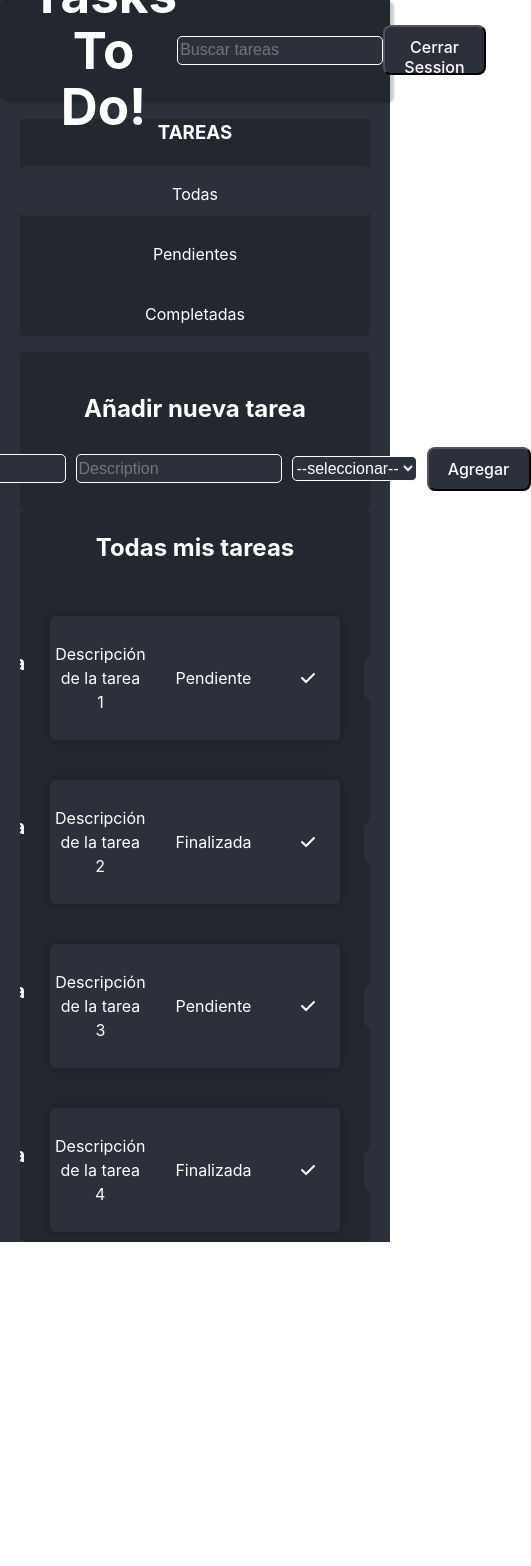
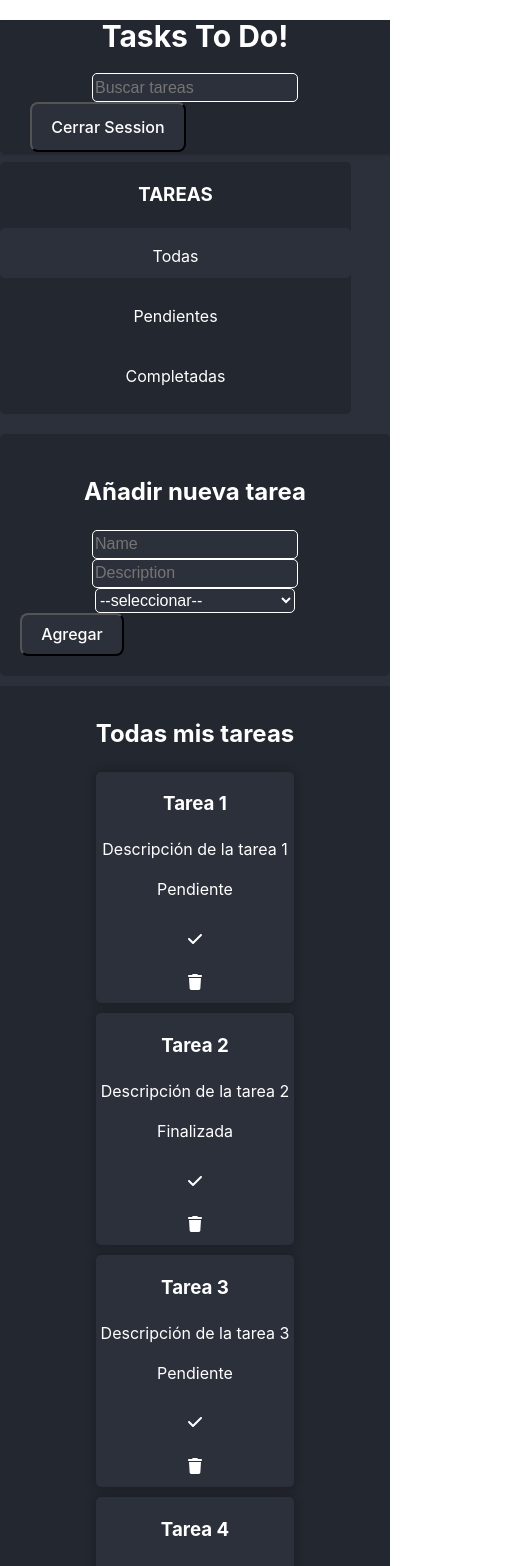
Before and after one commit to rafael07-dev/learning-react, a React (Vite) app in the folder TodoList/: page / in a window 390 px wide. Shown: the top 1566 px of the page, 531 px wide, since content can reach past the window. Before the commit the page ends 1242 px from the top, so only its background shows below. Built offline with nearby package versions, Linux system fonts and the light colour scheme.

Commit message:
change styles

```diff
--- a/TodoList/components/AddTask.css
+++ b/TodoList/components/AddTask.css
@@ -2,6 +2,7 @@
     background-color: rgb(35, 39, 47, 1);
     border-radius: 5px;
     padding: 20px;
+    margin-bottom: 10px;
 }
 
 .task-content form{
--- a/TodoList/components/Aside.css
+++ b/TodoList/components/Aside.css
@@ -1,7 +1,8 @@
 .aside{
     background-color: rgb(35, 39, 47, 1);
     color: white;
-    width: 100%;
+    height: 100vh;
+    width: 20%;
     border-radius: 5px;
 }
 
--- a/TodoList/components/Header.css
+++ b/TodoList/components/Header.css
@@ -1,13 +1,14 @@
 .header{
+    background-color: rgb(35, 39, 47, 1);
     display: flex;
     justify-content: space-between;
-    background-color: rgb(35, 39, 47, 1);
     align-items: center;
     margin-bottom: 10px;
     padding: 0 30px;
+    box-shadow: 3px 2px 2px 1px rgba(0, 0, 0, 0.2);
+    /*width: 100%;
     border-radius: 5px;
-    box-shadow: 3px 2px 2px 1px rgba(0, 0, 0, 0.2);
-    height: 100px;
+    height: 100px;*/
 }
 
 .header h1{
--- a/TodoList/components/TodoList.css
+++ b/TodoList/components/TodoList.css
@@ -1,23 +1,22 @@
-.tasks {
+.tasks-list {
     background-color: rgb(35, 39, 47, 1);
-    display: flex;
-    flex-direction: column;
-    gap: 20px;
-    border-radius: 5px;
-    overflow-x: hidden;
+    padding: 10px;
+    height: 100vh;
 }
 
-.card-todo {
+.task {
     display: flex;
     justify-content: center;
-    gap: 30px;
     align-items: center;
     background-color: rgb(44, 48, 59, 1);
     color: white;
     box-shadow: 0px 0px 10px 2px rgba(0, 0, 0, 0.2);
     border-radius: 5px;
+    margin-bottom: 10px;
+    gap: 20px;
+    /*
     margin: 10px 30px;
     padding: 10px;
     height: auto;
-    width: auto;
+    width: auto;*/
 }
--- a/TodoList/components/TodoList.jsx
+++ b/TodoList/components/TodoList.jsx
@@ -18,10 +18,10 @@ export const TodoList = () => {
   }
 
   return (
-    <div className="tasks">
+    <div className="tasks-list">
       <h2>{filter == 'all' ? 'Todas mis tareas': filter === 'pending'?  'Tareas pendientes': 'Tareas completadas'}</h2>
         {taskToShow.map((item, index) => (
-          <div key={index} className='card-todo'>
+          <div key={index} className='task'>
             <h3>{item.name}</h3>
             <p>{item.description}</p>
             <p>{item.done ? 'Finalizada' : 'Pendiente'}</p>
--- a/TodoList/src/App.css
+++ b/TodoList/src/App.css
@@ -13,25 +13,60 @@
   color: white;
 }
 
-.principal-content{
-  margin: 0 20px;
-
+.main-content{
+  display: flex;
+  gap: 20px;
+  max-width: 1200px;
+  margin: 0 auto;
 }
 
-@media (min-width: 720px) {
+.content{
+  width: 80%;
+}
 
-  .principal-content{
-    display: grid;
-    grid-template-columns: 250px 1fr;
-    gap: 10px;
+@media (max-width: 480px) {
+  .header{
+    display: block;
   }
 
-  .aside {
-    grid-row: 1 / 3;
+  .header h1{
+    font-size: 30px;
   }
 
-  .tasks{
-    grid-column: 2 / 3;
+  .aside{
+    width: 90%;
+    height: 40%;
   }
 
+  .task-content form{
+    display: block;
+    justify-content: center;
+  }
+
+  .tasks-list{
+    height: 100%;
+  }
+
+  .task{
+    display: block;
+  }
+
+  .main-content{
+    display: flex;
+    flex-direction: column;
+  }
+
+  .content{
+    width: 100%;
+    margin: 0 auto;
+  }
+
+  .task{
+    width: 100%;
+  }
+
+  .tasks-list{
+    display: grid;
+    place-content: center;
+  }
 }
--- a/TodoList/src/App.jsx
+++ b/TodoList/src/App.jsx
@@ -9,14 +9,16 @@ function App() {
   return (
     <>
       <Header />
-      <div className="principal-content">
+      <div className="main-content">
         <Aside />
-        <AddTask />
-        <TodoList />
+        <section className="content">
+          <AddTask />
+          <TodoList />
+        </section>
       </div>
 
     </>
   )
 }
 
-export default App
+export default App;
--- a/TodoList/src/index.css
+++ b/TodoList/src/index.css
@@ -19,8 +19,15 @@ a:hover {
 
 body {
   margin: 0;
+  padding: 0;
   background-color: rgb(44, 48, 59, 1);
   color: white;
+}
+
+.container{
+  max-width: 1200px;
+  margin: 0 auto;
+  width: 100%;
 }
 
 h1 {
```
